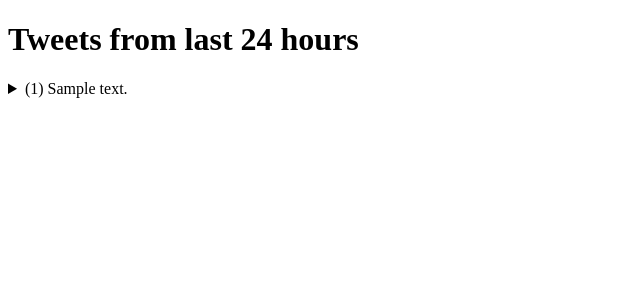
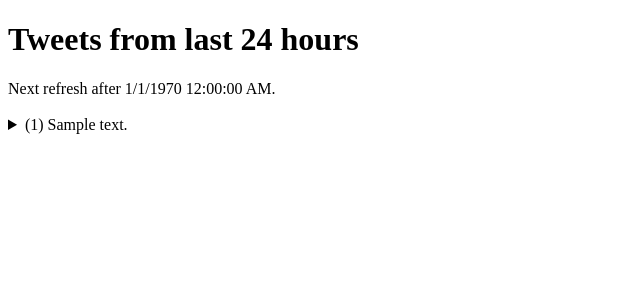
Before and after one commit to mitchellgordon95/TwitterSummary, a Flask app: template templates/tweets.html in a window 1280 px wide. Shown: the top 300 px of the page, without its empty margins (0-640 px from the left). Run offline with Flask 3, Linux system fonts and the light colour scheme; the template is opened without the code that fills it: most values are stand-ins (such as "Sample title", 1, 10 or a date in 2020); some libraries are stand-ins or nearby versions.

Commit message:
Fix caching, add a note about refresh time

```diff
--- a/app.py
+++ b/app.py
@@ -11,6 +11,7 @@
 import openai
 import pickle
 import time
+from datetime import datetime
 
 from twitter import fetch_tweets
 from clustering import cluster_threads, meta_cluster
@@ -94,10 +95,12 @@
     user_id = current_user.get_id()
     cache_file = f'/tmp/{user_id}.pkl'
 
-    if os.path.exists(cache_file) and (time.time() - os.path.getmtime('/tmp/7.pkl')) / 60 / 60 < 24:
+    if os.path.exists(cache_file) and (time.time() - os.path.getmtime(cache_file)) / 60 / 60 < 24:
+      last_cache_time = os.path.getmtime(cache_file)
       with open(cache_file, 'rb') as file_:
         clusters = pickle.load(file_)
     else:
+      last_cache_time = time.time()
       # Fetch tweets
       threads = fetch_tweets(access_token, access_token_secret)
       # with open('tweets.pkl', 'wb') as file_:
@@ -124,7 +127,8 @@
       with open(cache_file, 'wb') as file_:
         pickle.dump(clusters, file_)
 
-    return render_template('tweets.html', clusters=clusters)
+    next_refresh = last_cache_time + 24 * 60 * 60
+    return render_template('tweets.html', clusters=clusters, next_refresh=next_refresh)
 
 
 if __name__ == '__main__':
--- a/templates/tweets.html
+++ b/templates/tweets.html
@@ -32,8 +32,23 @@
 <body>
     <script async src="https://platform.twitter.com/widgets.js" charset="utf-8"></script>
     <h1>Tweets from last 24 hours</h1>
+    <div>Next refresh after <span id="formattedDate"></span>.</div>
+    </br>
     {% for cluster in clusters %}
       {{render_cluster(cluster)}}
     {% endfor %}
+    <script>
+      var epochTimestamp = {{next_refresh}}; // This is 16 September 2021 @ 12:00:00 UTC
+
+      // Convert to a Date object
+      var date = new Date(epochTimestamp * 1000);
+
+      // Format the date in local timezone
+      var dateString = date.toLocaleDateString();
+      var timeString = date.toLocaleTimeString();
+
+      // Combine and display in the HTML element
+      document.getElementById("formattedDate").textContent = `${dateString} ${timeString}`;
+    </script>
 </body>
 </html>
```
